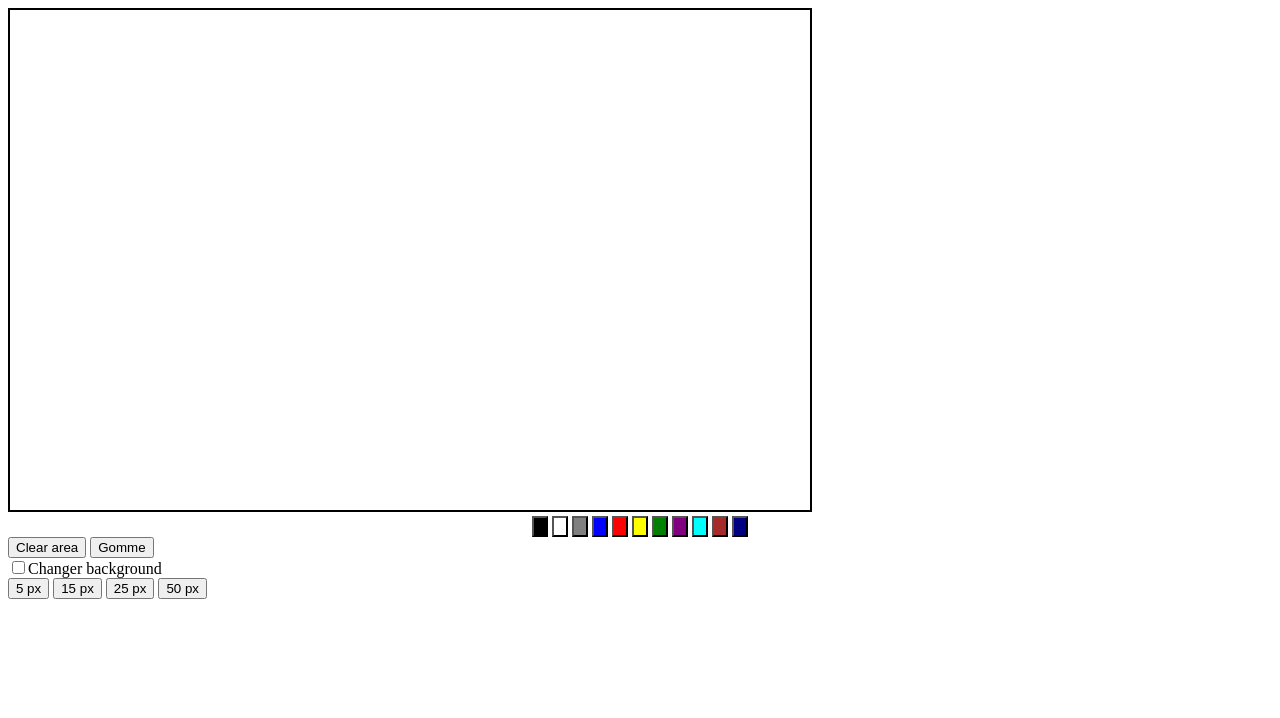
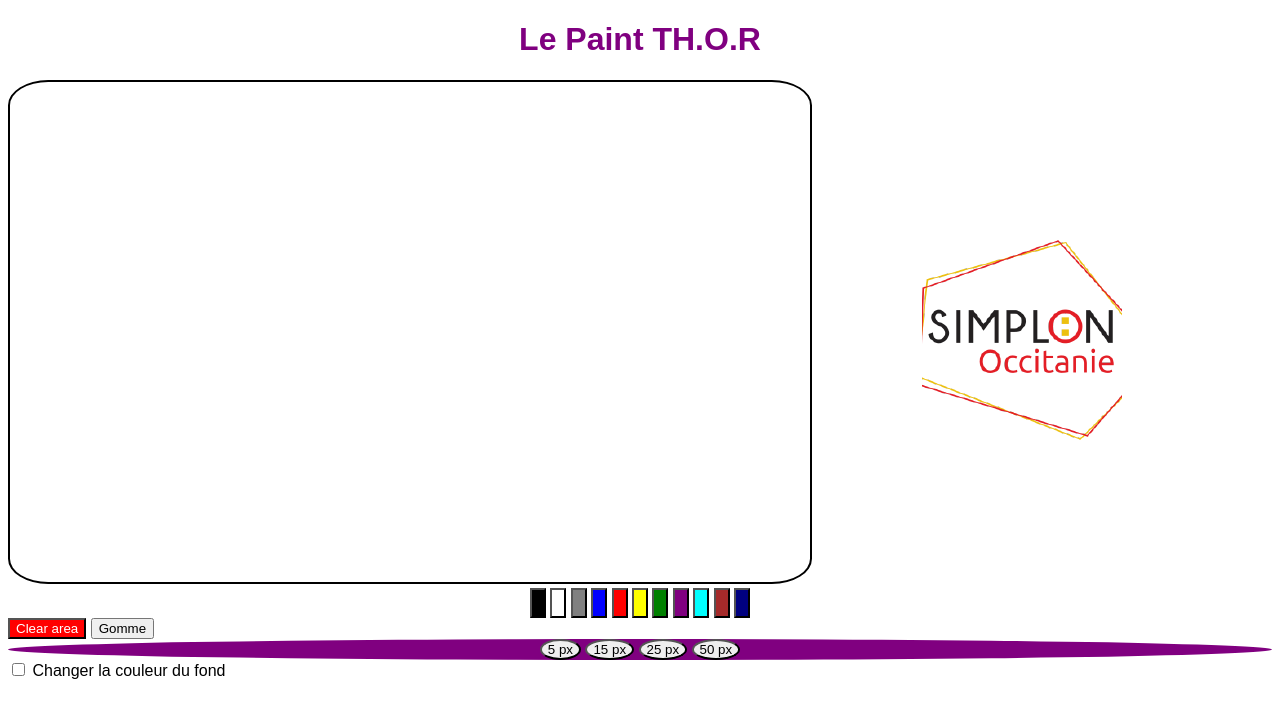
Before and after one commit to ThibaultDBVLL/Paint-T.O.R, a plain HTML site: page index.html in a window 1280 px wide. Drawn offline with nearby package versions, Linux system fonts and the light colour scheme.

Commit message:
quasi-fini

```diff
--- a/css/style.css
+++ b/css/style.css
@@ -1,7 +1,41 @@
+body {
+	font-family: sans-serif;
+
+}
+
 #paper {
 	border:2px solid black;
-	background-color :
+	marging-left : 525px;
+	border-radius: 5%;
 }
 .color {
 	text-align: center;
+	height : 30px;
 }
+.logo{
+	float : right;
+	margin-top : 160px;
+	margin-right : 150px;
+}
+h1{
+	color : purple;
+	text-align : center;
+}
+
+
+
+.clear{
+	background-color: red;
+	color : white;
+}
+
+
+.pixel{
+	text-align: center;
+	border-radius: 100%;
+	background-color: purple;
+}
+
+.val{
+	border-radius: 100%;
+}
--- a/index.html
+++ b/index.html
@@ -6,9 +6,11 @@
 	<title>Canvas T-O-R</title>
 </head>
 <body>
+	<h1>Le Paint TH.O.R</h1>
 	<canvas id="paper" width="800" height="500"></canvas>
+
 	<span>
-
+		<img class="logo" src="24412877.png" alt="logo simplon">
 	</span>
 
 	<div class="color">
@@ -25,11 +27,11 @@
 		<input type="button" data-color="navy" class="color">
 	</div>
 
+	<div>
 	<button class="clear"> Clear area </button>
 	<button class="gomme" data-color="white"> Gomme </button>
-		<div class="background">
-			<input type="checkbox">Changer background
 </div>
+
 
 	<div class="pixel">
 		<button class="val" data='5'>5 px</button>
@@ -38,6 +40,10 @@
 		<button class="val" data='50'>50 px</button>
 	</div>
 
+	<form>
+			<input type="checkbox" id="fondchange"> Changer la couleur du fond
+	</form>
+
 
 
 	<script src="https://code.jquery.com/jquery-3.1.1.min.js"></script>
--- a/js/app.js
+++ b/js/app.js
@@ -7,14 +7,19 @@ $(document).ready(function(){
 
   var paint=false;
   var clickX, clickY;
-    context = document.getElementById('paper').getContext("2d");
+  canvas =document.getElementById('paper');
+  context = canvas.getContext('2d');
+
+
 
   var color = "black";
 
   $(':button').click(function(){
     color = $(this).attr('data-color');
+      if($("#fondchange").is(':checked')){
+        $('canvas').css('background-color', color);
+      }
   });   // Attribue la couleur du carré au pinceau
-
 
 
   //bouton clear area
@@ -85,11 +90,9 @@ $('.gomme').click(function(){
   });
 
   // changer le background
-if (('background').is(checked)){
-$('background-color')  === ':button data-color';
-} else{
-
-}
+  // $('input:checkbox').is(':checked')(fuction(){
+  //   $('paper')  === ':button data-color';
+  // });
 
 });
 
```
Also changed, not shown: 24412877.png (added). Lines whose indentation alone changed are shown as unchanged.
